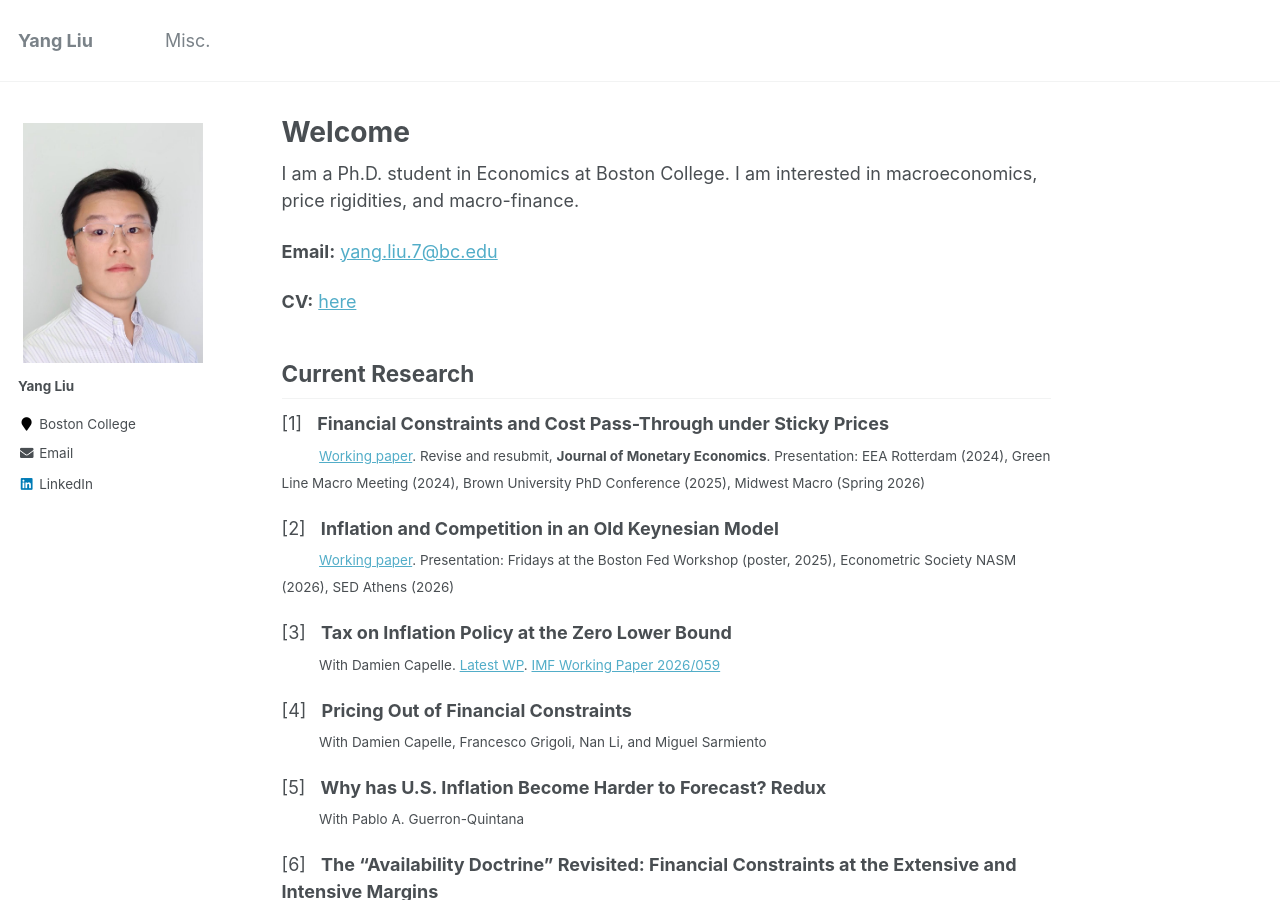
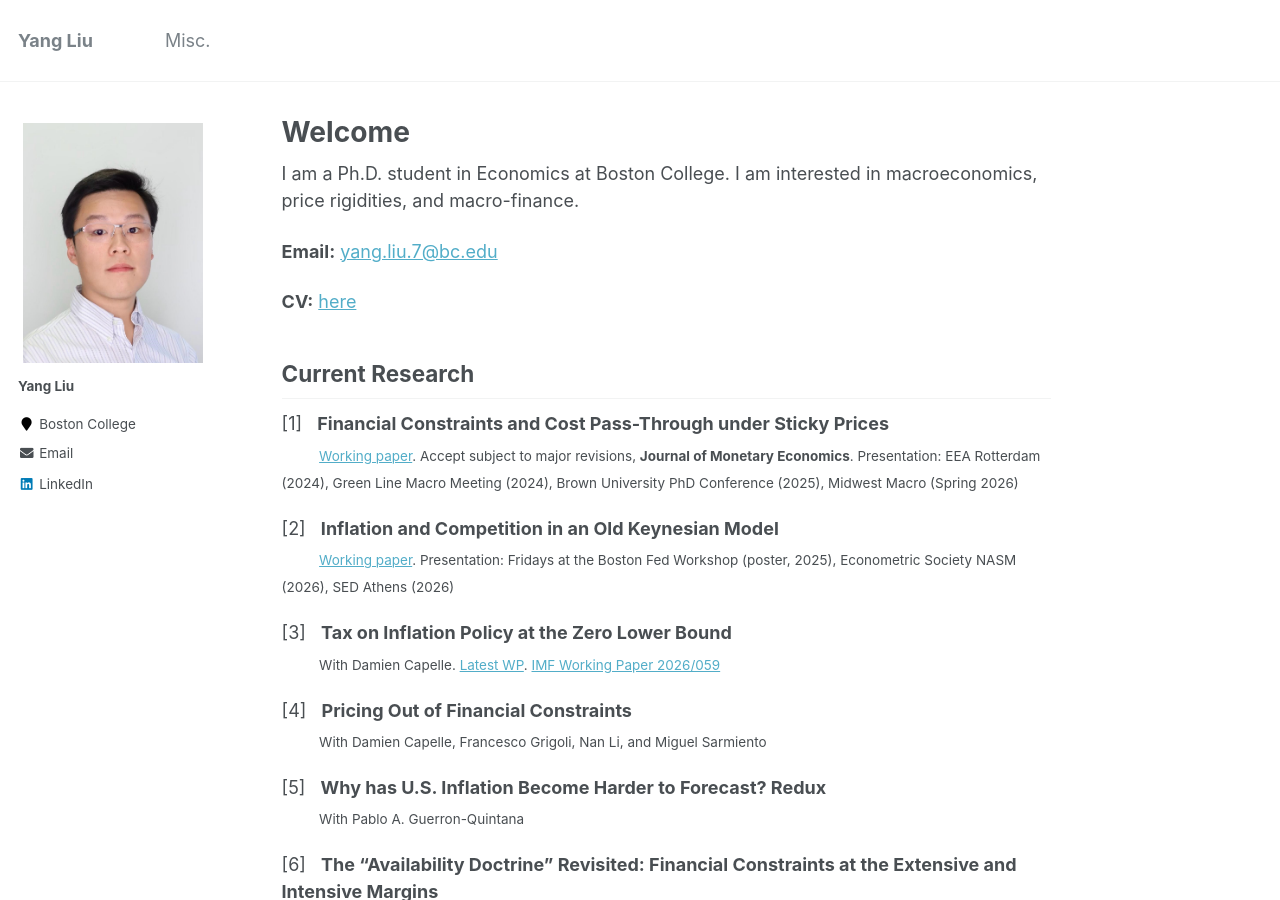
Before and after one commit to yangliu-95/yangliu-95.github.io, a Jekyll site: the page built from _pages/home.md, in a window 1280 px wide and 900 px high. Built offline with Jekyll 4.4.1, drawn with Linux system fonts in a browser that asks for light colours.

Commit message:
Update home.md

```diff
--- a/_pages/home.md
+++ b/_pages/home.md
@@ -18,7 +18,7 @@ I am a Ph.D. student in Economics at Boston College. I am interested in macroeco
 ## Current Research
 
 [1] &nbsp; **Financial Constraints and Cost Pass-Through under Sticky Prices**  <br>
-<sub> &emsp;&emsp;&ensp; [Working paper](https://papers.ssrn.com/sol3/papers.cfm?abstract_id=5259321). Revise and resubmit, **Journal of Monetary Economics**. Presentation: EEA Rotterdam (2024), Green Line Macro Meeting (2024), Brown University PhD Conference (2025), Midwest Macro (Spring 2026) </sub>
+<sub> &emsp;&emsp;&ensp; [Working paper](https://papers.ssrn.com/sol3/papers.cfm?abstract_id=5259321). Accept subject to major revisions, **Journal of Monetary Economics**. Presentation: EEA Rotterdam (2024), Green Line Macro Meeting (2024), Brown University PhD Conference (2025), Midwest Macro (Spring 2026) </sub>
 
 [2] &nbsp; **Inflation and Competition in an Old Keynesian Model**  <br>
 <sub> &emsp;&emsp;&ensp; [Working paper](https://papers.ssrn.com/sol3/papers.cfm?abstract_id=6084028). Presentation: Fridays at the Boston Fed Workshop (poster, 2025), Econometric Society NASM (2026), SED Athens (2026) </sub>
```
